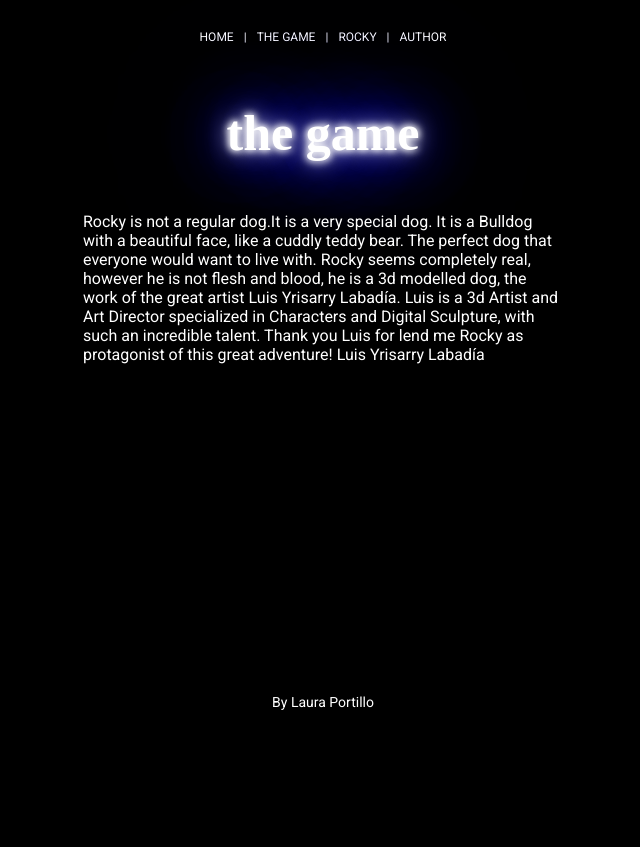
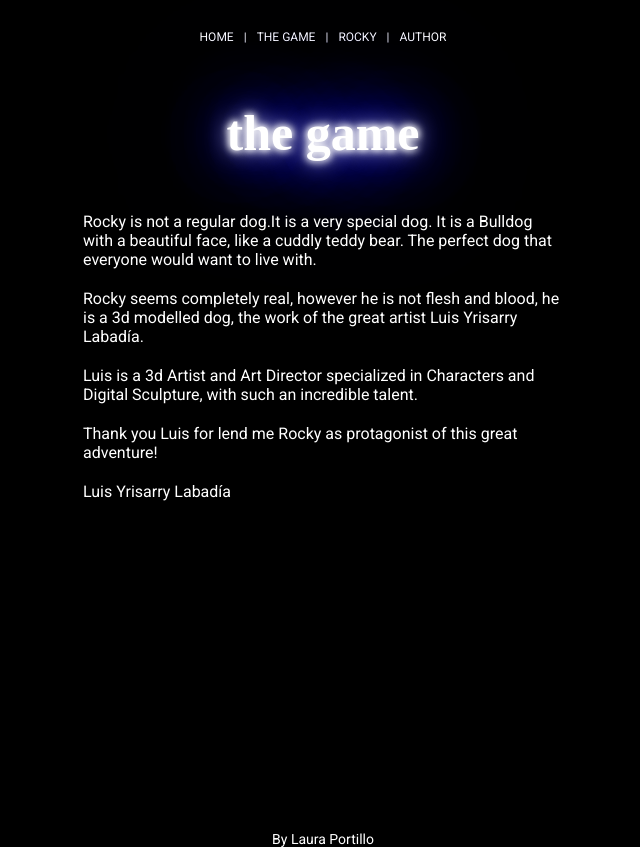
Before and after one commit to lauraportillo/free-rocky, a React (Create React App) app: page /#/gameEn in a window 1280 px wide. Shown: the whole page, without its empty margins (317-957 px from the left). Before the commit the page ends 800 px from the top, so only its background shows below. Built offline with nearby package versions, Linux system fonts and the light colour scheme; a web font is replaced by a local one.

Commit message:
divide the paragraph in small pieces

```diff
--- a/src/components/GameEn.js
+++ b/src/components/GameEn.js
@@ -10,13 +10,24 @@ const GameEn = (props) => {
       <Header />
       <main className="game">
         <h1 className="game__title">the game</h1>
-        <p className="game__description">
-          Rocky is not a regular dog.It is a very special dog. It is a Bulldog with a beautiful face, like a cuddly
-          teddy bear. The perfect dog that everyone would want to live with. Rocky seems completely real, however he is
-          not flesh and blood, he is a 3d modelled dog, the work of the great artist Luis Yrisarry Labadía. Luis is a 3d
-          Artist and Art Director specialized in Characters and Digital Sculpture, with such an incredible talent. Thank
-          you Luis for lend me Rocky as protagonist of this great adventure! Luis Yrisarry Labadía
-        </p>
+        <section className="game__description">
+          <p className="game__description--p">
+            Rocky is not a regular dog.It is a very special dog. It is a Bulldog with a beautiful face, like a cuddly
+            teddy bear. The perfect dog that everyone would want to live with.
+          </p>
+          <p className="game__description--p">
+            Rocky seems completely real, however he is not flesh and blood, he is a 3d modelled dog, the work of the
+            great artist Luis Yrisarry Labadía.
+          </p>
+          <p className="game__description--p">
+            Luis is a 3d Artist and Art Director specialized in Characters and Digital Sculpture, with such an
+            incredible talent.
+          </p>
+          <p className="game__description--p">
+            Thank you Luis for lend me Rocky as protagonist of this great adventure!
+          </p>
+          Luis Yrisarry Labadía
+        </section>
       </main>
       <Footer />
     </>
--- a/src/stylesheets/Game.scss
+++ b/src/stylesheets/Game.scss
@@ -23,6 +23,9 @@
   font-family: $typo1;
   color: $color2;
 }
+.game__description--p {
+  margin-bottom: 20px;
+}
 
 @media all and (min-width: 768px) {
   .game {
```
